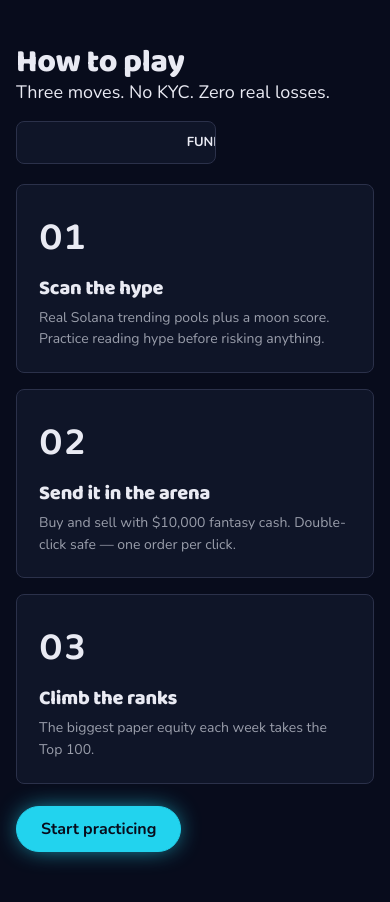
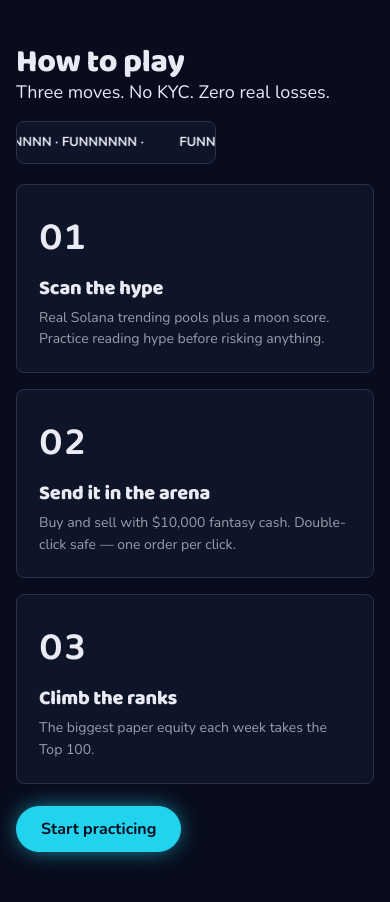
Before and after one commit to melviandanuw/setupApp, a Next.js app in the folder apps/web/: page / in a window 390 px wide. Shown: the part 983-1885 px from the top of the page. Built offline with nearby package versions, Linux system fonts and the light colour scheme; no server answers.

Commit message:
Ticker smooth loop + gitignore agent noise

```diff
--- a/apps/web/app/page.tsx
+++ b/apps/web/app/page.tsx
@@ -31,12 +31,12 @@ export default function Home(){
    <div style={{marginTop:12}}><a className='btn' style={{width:'100%'}} href='/radar'>Full hype radar →</a></div>
   </div>
  </section>
- <style>{`@keyframes home-marq{0%{transform:translateX(-8%)}100%{transform:translateX(108%)}}@media(prefers-reduced-motion:reduce){.home-marq>div{animation:none}}`}</style>
+ <style>{`@keyframes home-marq{0%{transform:translateX(-50%)}100%{transform:translateX(0)}}@media(prefers-reduced-motion:reduce){.home-marq>div{animation:none}}`}</style>
  <section style={{padding:'8px 0 40px'}}>
   <div style={{display:'flex',alignItems:'center',gap:16,flexWrap:'wrap'}}>
    <div style={{flex:'1 1 220px',minWidth:0}}><h2>How to play</h2>
    <p className='lead'>Three moves. No KYC. Zero real losses.</p></div>
-   <div className='tile home-marq' aria-hidden='true' style={{overflow:'hidden',whiteSpace:'nowrap',padding:'10px 14px',fontSize:13,fontWeight:700,maxWidth:200,flex:'0 1 200px'}}><div style={{display:'inline-block',paddingRight:32,animation:'home-marq 8s linear infinite'}}>FUNNNNNN · FUNNNNNN ·&nbsp;</div></div>
+   <div className='tile home-marq' aria-hidden='true' style={{overflow:'hidden',whiteSpace:'nowrap',padding:'10px 14px',fontSize:13,fontWeight:700,maxWidth:200,flex:'0 1 200px'}}><div style={{display:'inline-flex',gap:32,paddingRight:32,animation:'home-marq 8s linear infinite',willChange:'transform'}}><span>FUNNNNNN · FUNNNNNN ·&nbsp;</span><span>FUNNNNNN · FUNNNNNN ·&nbsp;</span></div></div>
   </div>
   <div className='narr-grid' style={{marginTop:20}}>
    <div className='tile' style={{padding:22}}><div className='figure' style={{fontSize:40}}>01</div><h3 style={{margin:'8px 0'}}>Scan the hype</h3><p style={{color:'var(--color-muted)',fontSize:14,margin:0}}>Real Solana trending pools plus a moon score. Practice reading hype before risking anything.</p></div>
```
Also changed, not shown: 1 other file (tests, documents, lock files or other folders).
